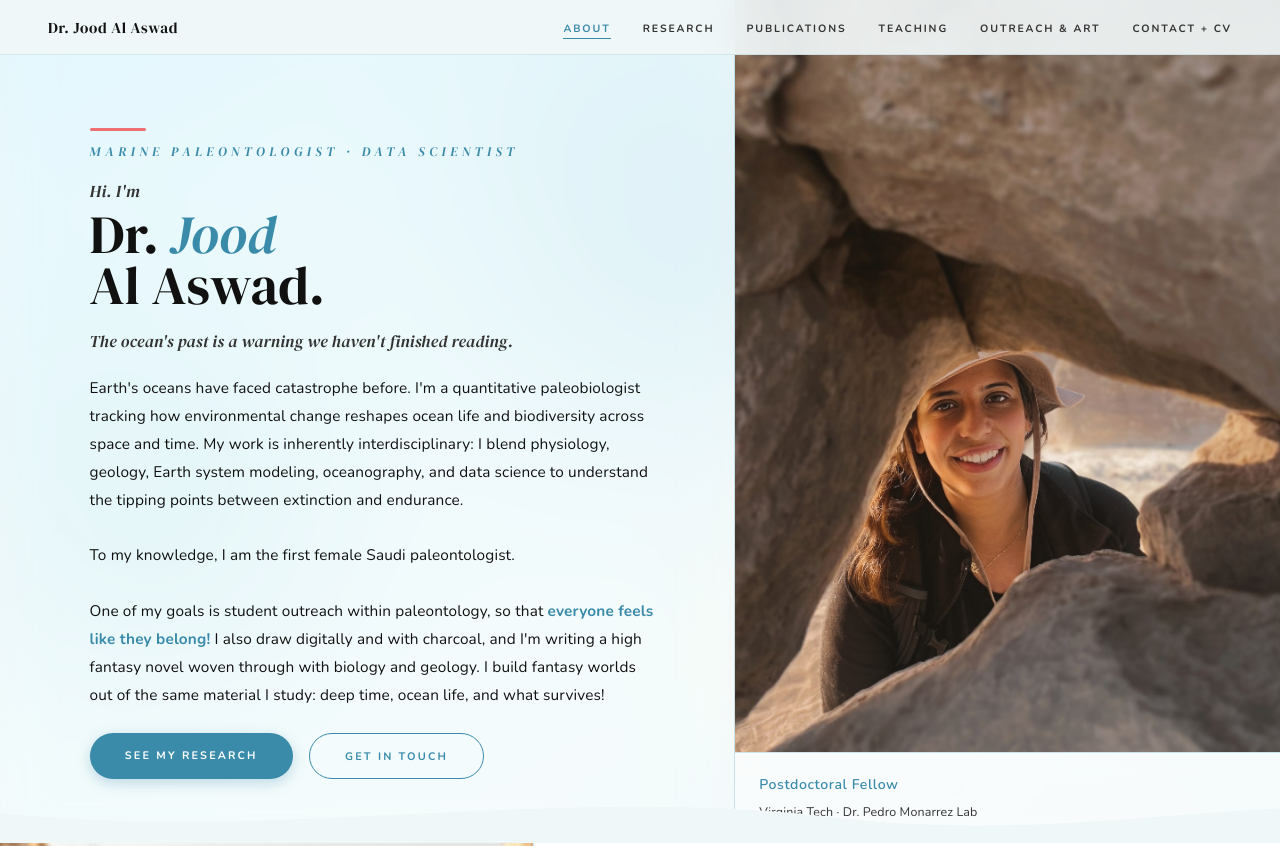
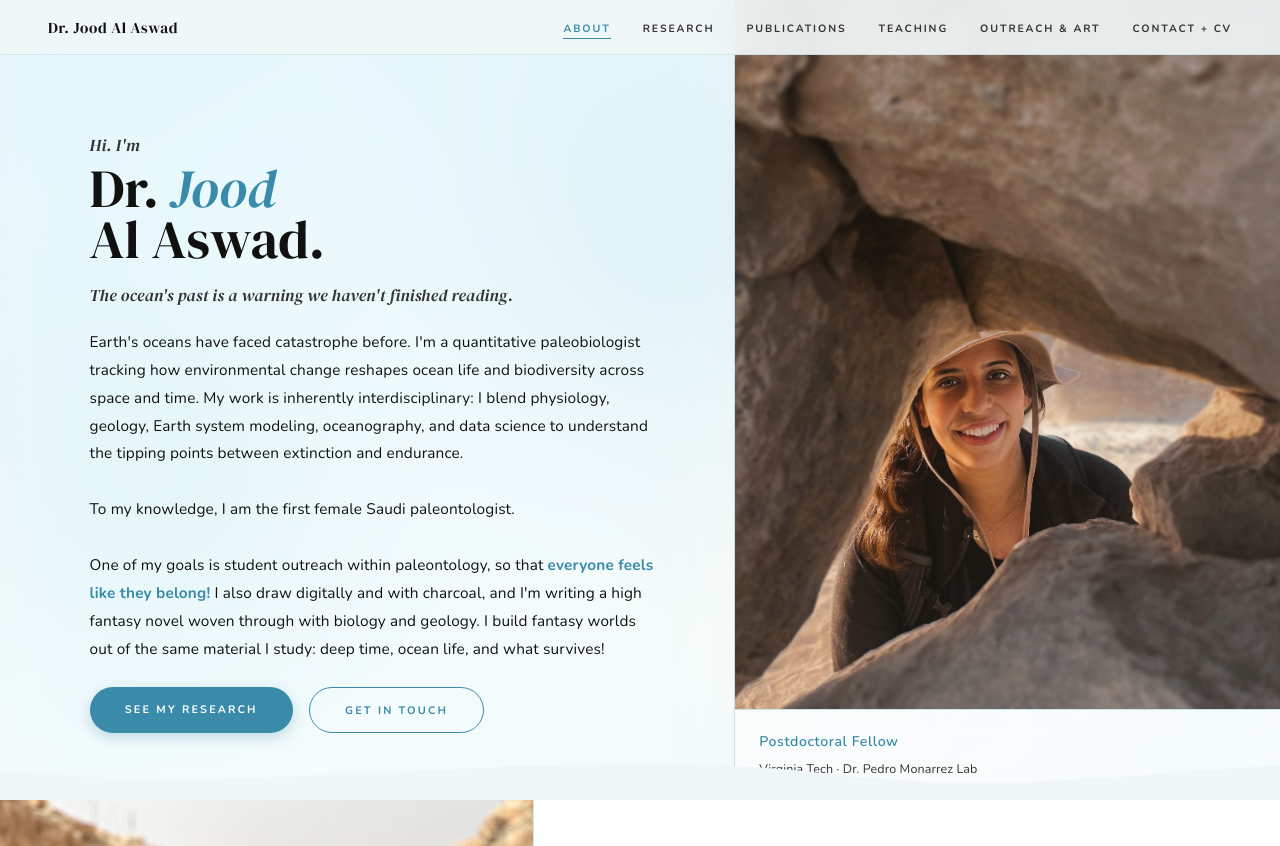
Before and after one commit to Jalaswad/Personal-Website, a plain HTML site: page index.html in a window 1280 px wide. Shown: the top 846 px of the page. Drawn offline with nearby package versions, Linux system fonts and the light colour scheme.

Commit message:
Add files via upload

```diff
--- a/index.html
+++ b/index.html
@@ -37,7 +37,6 @@
   </div>
 
   <div class="hero-inner">
-    <span class="hero-eyebrow">Marine Paleontologist · Data Scientist</span>
     <p class="hero-hi">Hi. I'm</p>
     <h1 class="hero-name">Dr. <em>Jood</em><br>Al Aswad.</h1>
     <p class="hero-tagline">The ocean's past is a warning we haven't finished reading.</p>
--- a/site.css
+++ b/site.css
@@ -188,20 +188,6 @@ nav {
 .hero-affil-inst { font-size:0.78rem; color:var(--ink-mid); margin-top:0.2rem; }
 
 /* Hero type — dark text on light glass */
-.hero-eyebrow {
-  font-size:0.82rem; letter-spacing:0.34em; text-transform:uppercase;
-  font-family:var(--serif); font-style:italic; font-weight:400;
-  color:var(--teal); margin-bottom:1.1rem; display:block;
-  padding-top:0.85rem; position:relative;
-}
-.hero-eyebrow::before {
-  content:'';
-  position:absolute;
-  top:0; left:0;
-  width:3.5rem; height:3px;
-  background:#ed6f72;
-  border-radius:999px;
-}
 .hero-hi {
   font-family:var(--serif); font-size:1.05rem; font-weight:300;
   color:var(--ink-mid); margin-bottom:0.1rem; font-style:italic;
@@ -356,7 +342,7 @@ nav {
   content:'';
   position:absolute;
   top:0; left:0;
-  width:3.5rem;
+  width:10rem;
   height:3px;
   background:#ed6f72;
   border-radius:999px;
```
Also changed, not shown: research.html (+2 -2 lines).
